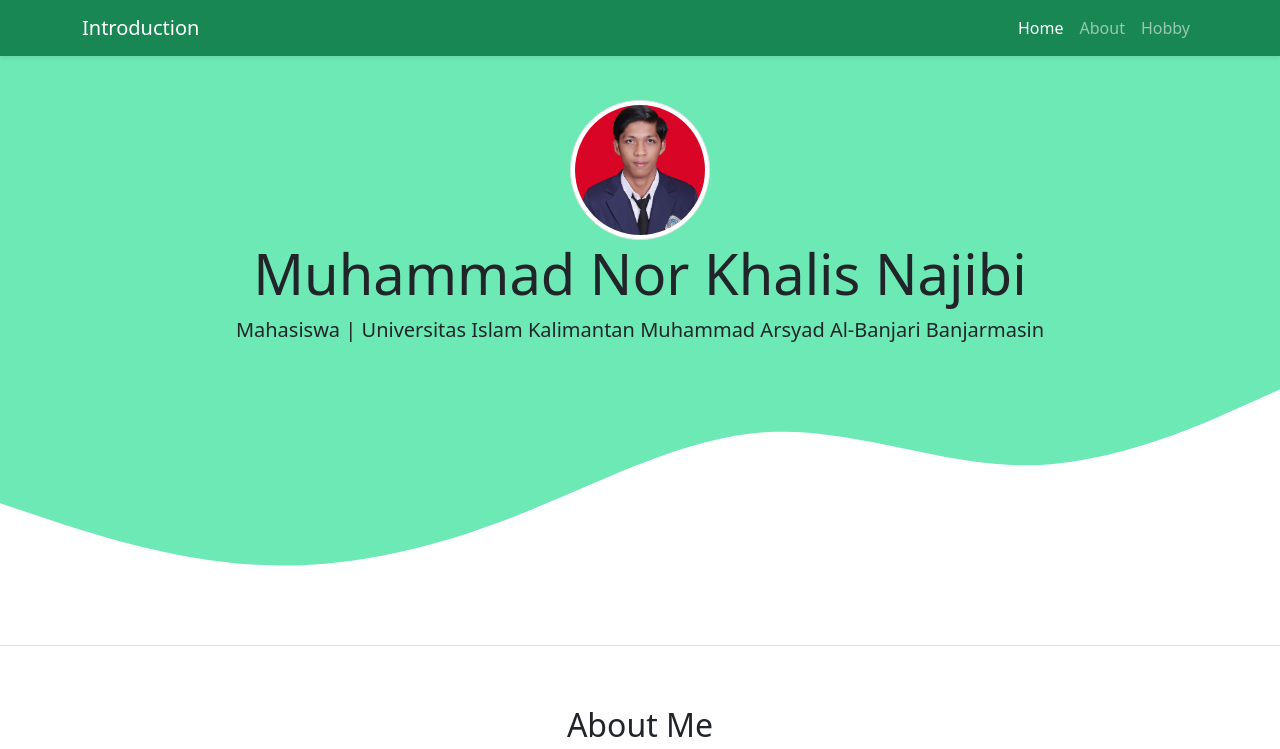
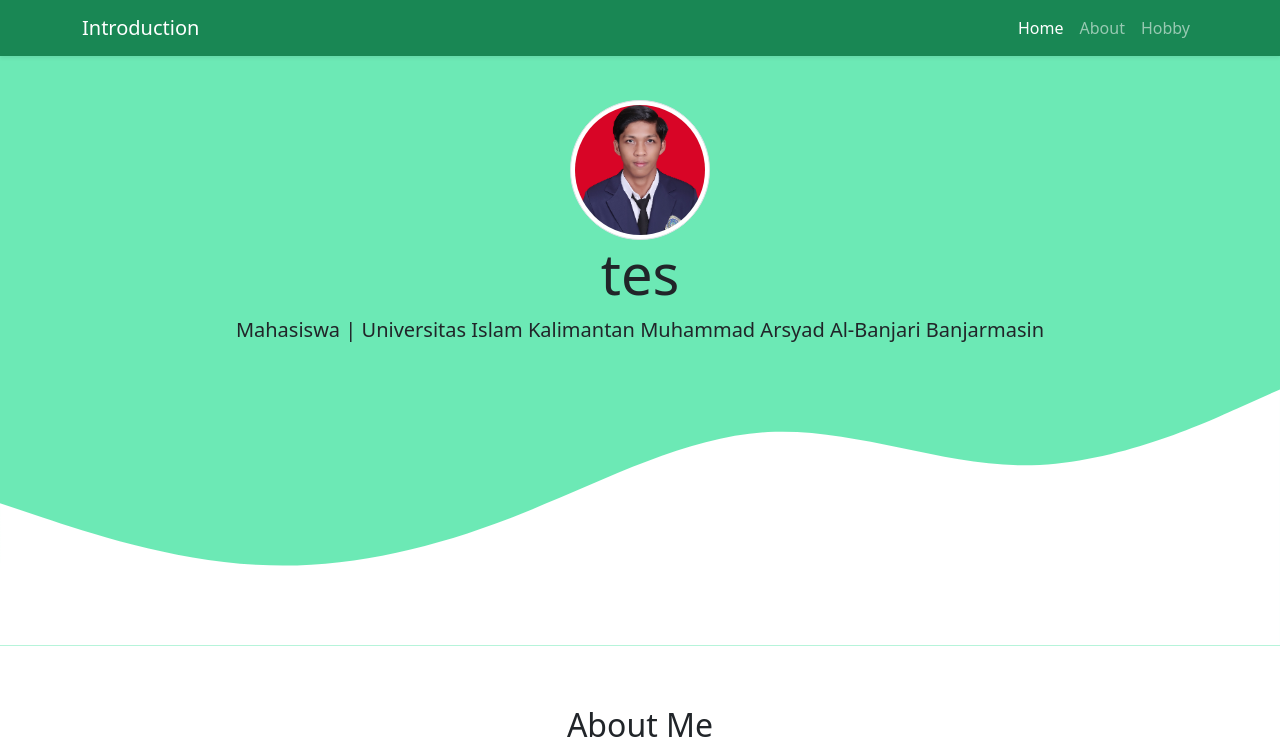
Before and after one commit to halisnajibi/halisnajibi.github.io, a plain HTML site: page index.html in a window 1280 px wide. Shown: the top 749 px of the page. Drawn offline with nearby package versions, Linux system fonts and the light colour scheme.

Commit message:
merubah nama

```diff
--- a/index.html
+++ b/index.html
@@ -40,7 +40,7 @@
   <!-- jumbotron -->
   <section class="jumbotron text-center">
     <img src="img/HALIS ALMAMATER UNISKA.jpg" alt="Profil" width="140" class="rounded-circle img-thumbnail" />
-    <h1 class="display-4">Muhammad Nor Khalis Najibi</h1>
+    <h1 class="display-4">tes</h1>
     <p class="lead">Mahasiswa | Universitas Islam Kalimantan Muhammad Arsyad Al-Banjari Banjarmasin</p>
     <svg xmlns="http://www.w3.org/2000/svg" viewBox="0 0 1440 320">
       <path fill="#fff" fill-opacity="1"
```
